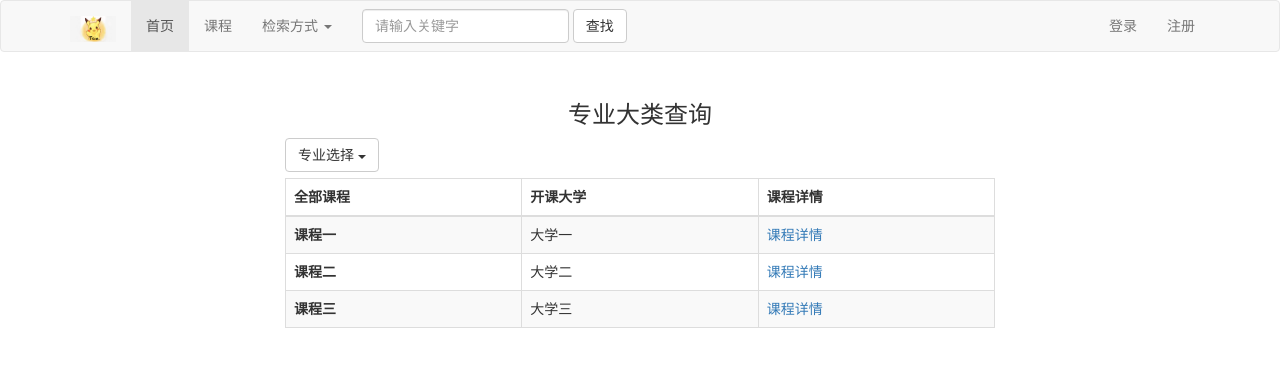
After one commit to MineRiaaa/PCMP, a Flask app: page /catQuery in a window 1280 px wide. The commit adds this page. Shown: the top 367 px of the page. Run offline with Flask 2, Linux system fonts and the light colour scheme.

Commit message:
试一下

```diff
--- a/app.py
+++ b/app.py
@@ -11,39 +11,56 @@ db.init_app(app)
 
 
 @app.route('/')
-def indeddx():
-    return redirect('/login')
-    return 'index'
+def hello_world():
+    return render_template('base.html')
 
-
+@app.route('/home')
+def home():
+    return render_template('home.html')
 
 @app.route('/login')
 def login():
-    return render_template("login.html")
+    if request.method == 'GET':
+        return render_template('login.html')
+    else:
+        pass
 
-@app.route('/doLogin',methods=['GET','POST'])
-def doLogin():
-    name = request.form.get("uname")
-    pwd = request.form.get("upwd")
-    # conn = pymysql.connect(
-    #     host="127.0.0.1",
-    #     port=3306,
-    #     db="pcmp1",
-    #     user="root",
-    #     password="root",
-    #     charset="utf8"
-    # )
-    if name=="pea" and pwd=="111":
-        session['name']=name
-        return "登陆成功"
-        # return render_template("main.html")
+@app.route('/schoolQuery', methods=['GET', 'POST'])
+def schoolQuery():
+    if request.method == 'GET':
+        return render_template('schoolQuery.html')
     else:
-        flash("密码不正确")
-        return render_template("login.html")
+        pass
 
-@app.route('/main')
-def main1():
-    return render_template("main.html")
+@app.route('/catQuery', methods=['GET', 'POST'])
+def catQuery():
+    if request.method == 'GET':
+        return render_template('catQuery.html')
+    else:
+        pass
+
+
+# @app.route('/doLogin',methods=['GET','POST'])
+# def doLogin():
+#     name = request.form.get("uname")
+#     pwd = request.form.get("upwd")
+#     # conn = pymysql.connect(
+#     #     host="127.0.0.1",
+#     #     port=3306,
+#     #     db="pcmp1",
+#     #     user="root",
+#     #     password="root",
+#     #     charset="utf8"
+#     # )
+#     if name=="pea" and pwd=="111":
+#         session['name']=name
+#         return "登陆成功"
+#         # return render_template("main.html")
+#     else:
+#         flash("密码不正确")
+#         return render_template("login.html")
+
+
 #
 # @app.route('/jinja')
 # def jinja():
--- /dev/null
+++ b/static/css/base.css
@@ -0,0 +1,12 @@
+.logo{
+    height: 25.86px;
+    /*witdh:100px;*/
+}
+
+.main{
+    background: #ffffff;
+    width: 730px;
+    margin: 0 auto;
+    overflow: hidden;
+    padding: 10px;
+}
--- /dev/null
+++ b/static/css/catQuery.css
@@ -0,0 +1,8 @@
+.form-container{
+    width: 400px;
+    margin: 0 auto;
+}
+
+.page-title{
+    text-align: center;
+}
--- /dev/null
+++ b/templates/base.html
@@ -0,0 +1,62 @@
+<!DOCTYPE html>
+<html lang="en">
+<head>
+    <meta charset="UTF-8">
+    <title>{% block title %}{% endblock %}-大学公共课程共享资源管理平台</title>
+    <link rel="stylesheet" href="https://cdn.jsdelivr.net/npm/bootstrap@3.3.7/dist/css/bootstrap.min.css" integrity="sha384-BVYiiSIFeK1dGmJRAkycuHAHRg32OmUcww7on3RYdg4Va+PmSTsz/K68vbdEjh4u" crossorigin="anonymous">
+    <script src="https://cdn.bootcdn.net/ajax/libs/jquery/3.5.1/jquery.min.js"></script>
+    <script src="https://cdn.jsdelivr.net/npm/bootstrap@3.3.7/dist/js/bootstrap.min.js" integrity="sha384-Tc5IQib027qvyjSMfHjOMaLkfuWVxZxUPnCJA7l2mCWNIpG9mGCD8wGNIcPD7Txa" crossorigin="anonymous"></script>
+    <link rel="stylesheet" href="{{ url_for('static',filename='css/base.css') }}">
+    {% block head %}{% endblock %}
+</head>
+
+<body>
+    <nav class="navbar navbar-default">
+        <div class="container">
+        <!-- Brand and toggle get grouped for better mobile display -->
+        <div class="navbar-header">
+            <button type="button" class="navbar-toggle collapsed" data-toggle="collapse" data-target="#bs-example-navbar-collapse-1" aria-expanded="false">
+            <span class="sr-only">Toggle navigation</span>
+            <span class="icon-bar"></span>
+            <span class="icon-bar"></span>
+            <span class="icon-bar"></span>
+            </button>
+        <a class="navbar-brand" href="#">
+            <img class="logo" src="{{url_for('static',filename='images/Tsia.JPG')}}" alt="...">
+        </a>
+        </div>
+
+    <!-- Collect the nav links, forms, and other content for toggling -->
+        <div class="collapse navbar-collapse" id="bs-example-navbar-collapse-1">
+            <ul class="nav navbar-nav">
+                <li class="active"><a href="{{ url_for('home') }}">首页 <span class="sr-only">(current)</span></a></li>
+                <li><a href="#">课程</a></li>
+                <li class="dropdown">
+          <a href="#" class="dropdown-toggle" data-toggle="dropdown" role="button" aria-haspopup="true" aria-expanded="false">检索方式 <span class="caret"></span></a>
+          <ul class="dropdown-menu">
+            <li><a href="{{ url_for('schoolQuery') }}">按学校专业查询</a></li>
+            <li role="separator" class="divider"></li>
+            <li><a href="{{ url_for('catQuery') }}">按专业大类查询</a></li>
+            <li role="separator" class="divider"></li>
+            <li><a href="#">按课程名称查询</a></li>
+          </ul>
+        </li>
+            </ul>
+            <form class="navbar-form navbar-left">
+                <div class="form-group">
+                    <input type="text" class="form-control" placeholder="请输入关键字">
+                </div>
+                <button type="submit" class="btn btn-default">查找</button>
+            </form>
+            <ul class="nav navbar-nav navbar-right">
+                <li><a href="{{ url_for('login') }}">登录</a></li>
+                <li><a href="#">注册</a></li>
+            </ul>
+        </div><!-- /.navbar-collapse -->
+        </div><!-- /.container-fluid -->
+    </nav>
+    <div class="main">
+         {% block main %}{% endblock %}
+    </div>
+</body>
+</html>
--- /dev/null
+++ b/templates/catQuery.html
@@ -0,0 +1,51 @@
+{% extends 'base.html' %}
+
+{% block title %}查询{% endblock %}
+
+{% block head %}
+    <link rel="stylesheet" href="{{ url_for('static',filename='css/catQuery.css') }}">
+{% endblock %}
+
+{% block main %}
+    <h3 class="page-title">专业大类查询</h3>
+
+    <div class="btn-group">
+  <button type="button" class="btn btn-default dropdown-toggle" data-toggle="dropdown" aria-haspopup="true" aria-expanded="false">
+    专业选择 <span class="caret"></span>
+  </button>
+  <ul class="dropdown-menu">
+    <li><a href="#">计算机</a></li>
+    <li><a href="#">经济学</a></li>
+    <li><a href="#">心理学</a></li>
+  </ul><br><br>
+</div>
+
+
+    <table class="table table-striped table-bordered">
+    <thead>
+    <tr>
+        <th>全部课程</th>
+        <th>开课大学</th>
+        <th>课程详情</th>
+    </tr>
+    </thead>
+    <tbody>
+    <tr>
+        <th scope="row">课程一</th>
+        <td>大学一</td>
+        <td><a href="http://www.runoob.com">课程详情</a></td>
+    </tr>
+     <tr>
+        <th scope="row">课程二</th>
+        <td>大学二</td>
+        <td><a href="http://www.runoob.com">课程详情</a></td>
+    </tr>
+     <tr>
+        <th scope="row">课程三</th>
+        <td>大学三</td>
+        <td><a href="http://www.runoob.com">课程详情</a></td>
+    </tr>
+    </tbody>
+</table>
+
+{% endblock %}
```
Also changed, not shown: static/css/login.css (added, +8 -0 lines), static/css/schoolQuery.css (added, +8 -0 lines), templates/home.html (added, +7 -0 lines), templates/login.html (+26 -22 lines), templates/main.html (deleted, +0 -10 lines), templates/register.html (added, +9 -0 lines), templates/schoolQuery.html (added, +49 -0 lines), static/images/Tsia.JPG (added), 2 other files.
